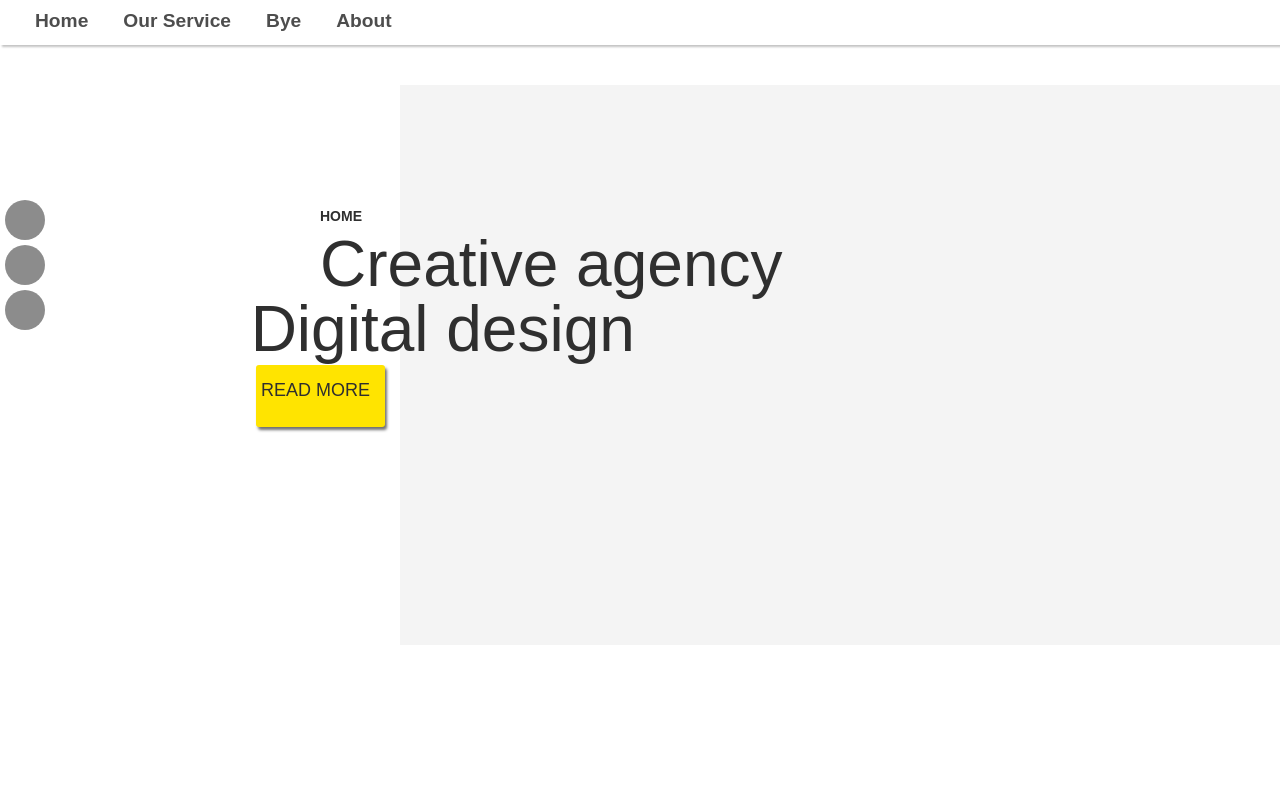
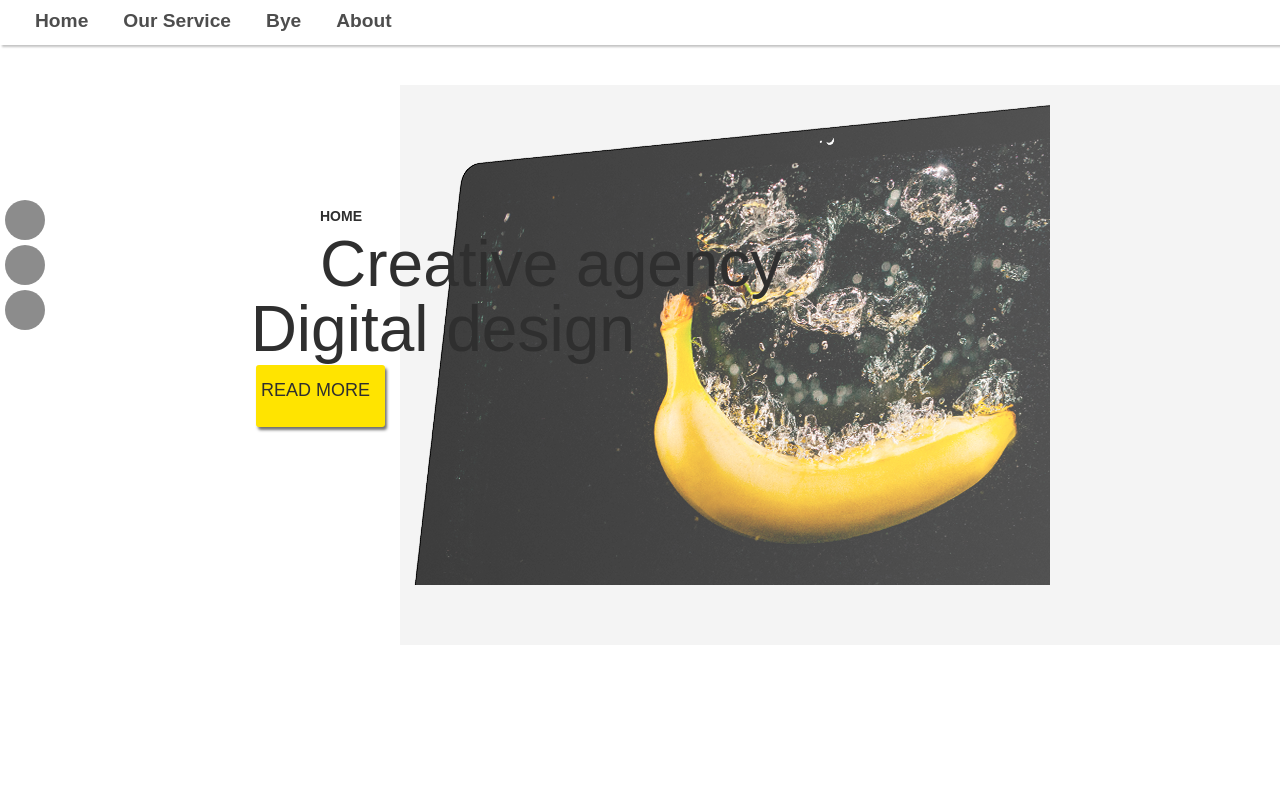
Before and after one commit to katrinkattt/react-app-yellow, a React (Create React App) app in the folder app-lending/yell-app/: page / in a window 1280 px wide. Shown: the top 800 px of the page. Built offline with nearby package versions, Linux system fonts and the light colour scheme.

Commit message:
add block with img

```diff
--- a/app-lending/yell-app/src/components/mainContainer.jsx
+++ b/app-lending/yell-app/src/components/mainContainer.jsx
@@ -18,7 +18,9 @@ export default class MainContainer extends Component {
                     </div>
                 <Social />
                 <Btn />
-                <div className="grey__block"></div>
+                <div className="grey__block">
+                    <div className="main__img"></div>
+                </div>
             </div>
         )
     }
```
